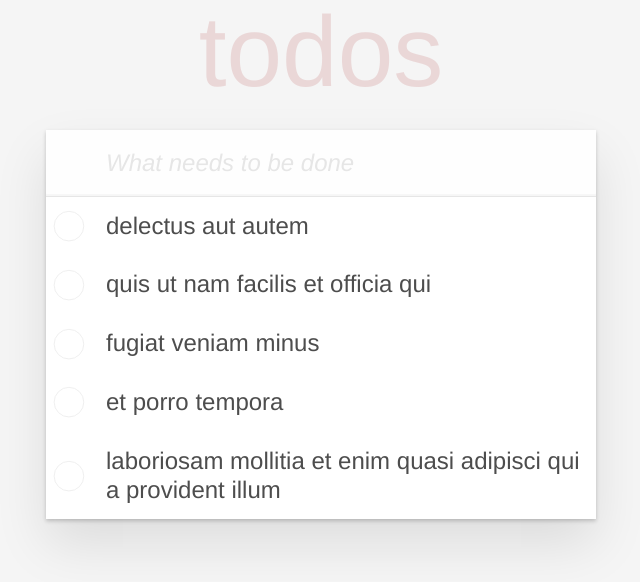
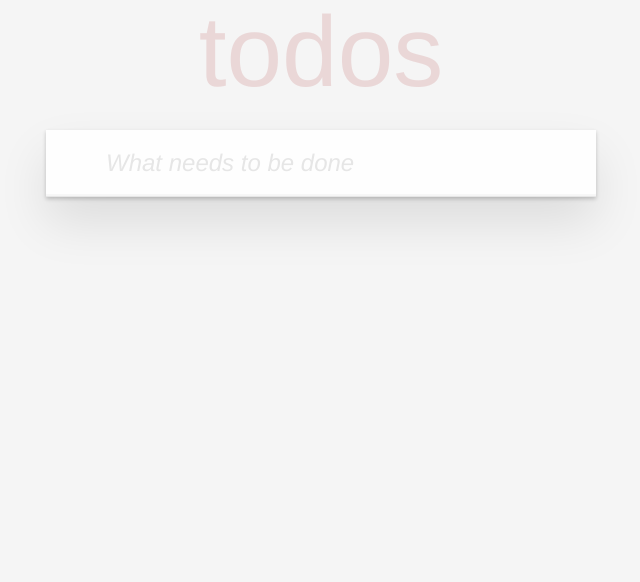
Before and after one commit to tgentry300/todos-part-2, a React (Create React App) app: page / in a window 1280 px wide. Shown: the top 582 px of the page, without its empty margins (319-959 px from the left). Built offline with nearby package versions, Linux system fonts and the light colour scheme.

Commit message:
added view class to div

```diff
--- a/src/App.js
+++ b/src/App.js
@@ -16,7 +16,7 @@ class TodoItem extends Component {
   render() {
     return (
         <li className={this.state.checked ? 'completed' : 'editing'}>
-          <div>
+          <div className='view'>
             <input className='toggle' type='checkbox' checked={this.state.checked}
             onChange={this.handleCheckClick}/>
             <label>{this.props.text}</label>
```
